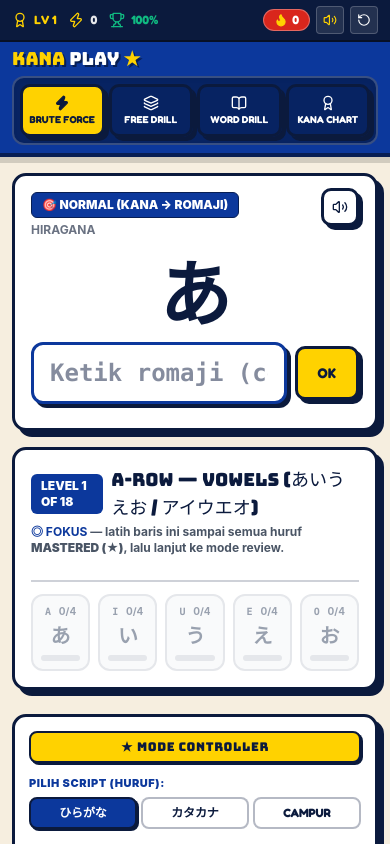
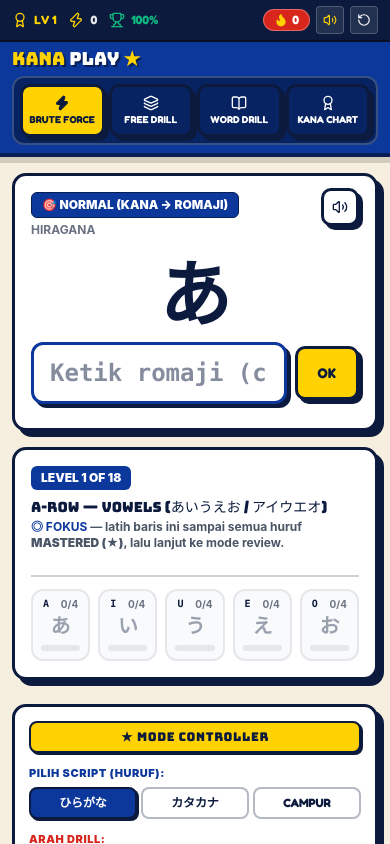
Before and after one commit to azdharsyahputra/kana-play, a React (Vite) app: page / in a window 390 px wide. Both pictures are taken after a click on the button "MULAI BRUTE FORCE". Shown: the top 844 px of the page. Built offline with nearby package versions, Linux system fonts and the light colour scheme.

Commit message:
fix(mobile): prevent mastery text overflow in tracker tiles on small screens

```diff
--- a/src/components/BruteForceTrainer.tsx
+++ b/src/components/BruteForceTrainer.tsx
@@ -250,11 +250,11 @@ export const BruteForceTrainer: React.FC<BruteForceTrainerProps> = ({
       <div className="retro-card p-4 sm:p-5 bg-white order-last sm:order-none">
         <div className="flex flex-col sm:flex-row items-start sm:items-center justify-between gap-3 pb-3 border-b-2 border-[#0b1a3d]/20">
           <div>
-            <div className="flex items-center gap-2">
-              <span className="bg-[#0c389c] text-white text-xs font-black uppercase px-2.5 py-1 rounded-md">
+            <div className="flex flex-wrap items-center gap-2">
+              <span className="bg-[#0c389c] text-white text-xs font-black uppercase px-2.5 py-1 rounded-md shrink-0">
                 LEVEL {currentRow.level} OF {KANA_ROWS.length}
               </span>
-              <span className="font-bungee text-lg sm:text-xl text-[#0b1a3d]">
+              <span className="font-bungee text-sm sm:text-base md:text-lg text-[#0b1a3d] leading-snug">
                 {currentRow.name} — {currentRow.label}
               </span>
             </div>
@@ -301,12 +301,14 @@ export const BruteForceTrainer: React.FC<BruteForceTrainerProps> = ({
                     : 'bg-gray-50 border-gray-200 text-gray-400'
                 }`}
               >
-                <div className="flex items-center justify-between w-full px-1">
-                  <span className="text-[10px] font-black uppercase font-mono">{item.romaji}</span>
+                <div className="flex items-center justify-between w-full px-0.5 text-[10px] font-black leading-none">
+                  <span className="uppercase font-mono text-[#0b1a3d] truncate">{item.romaji}</span>
                   {isMastered ? (
-                    <span className="text-[10px] text-[#10b981] font-black">★ MASTER</span>
+                    <span className="text-[#059669] font-black shrink-0 flex items-center gap-0.5">
+                      ★<span className="hidden md:inline text-[9px]">MAX</span>
+                    </span>
                   ) : (
-                    <span className="text-[10px] font-bold">{streak}/4</span>
+                    <span className="text-gray-500 font-bold shrink-0 text-[10px]">{streak}/4</span>
                   )}
                 </div>
                 <div className="text-xl sm:text-2xl font-black font-kana my-0.5">
```
